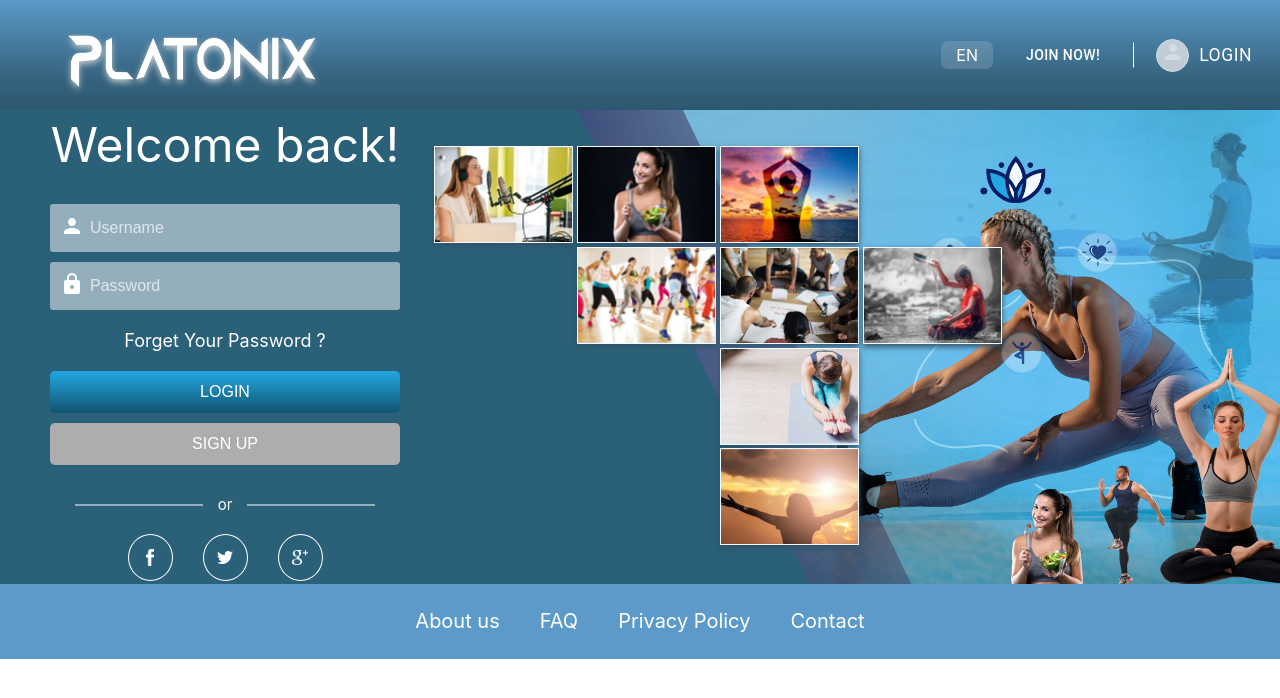
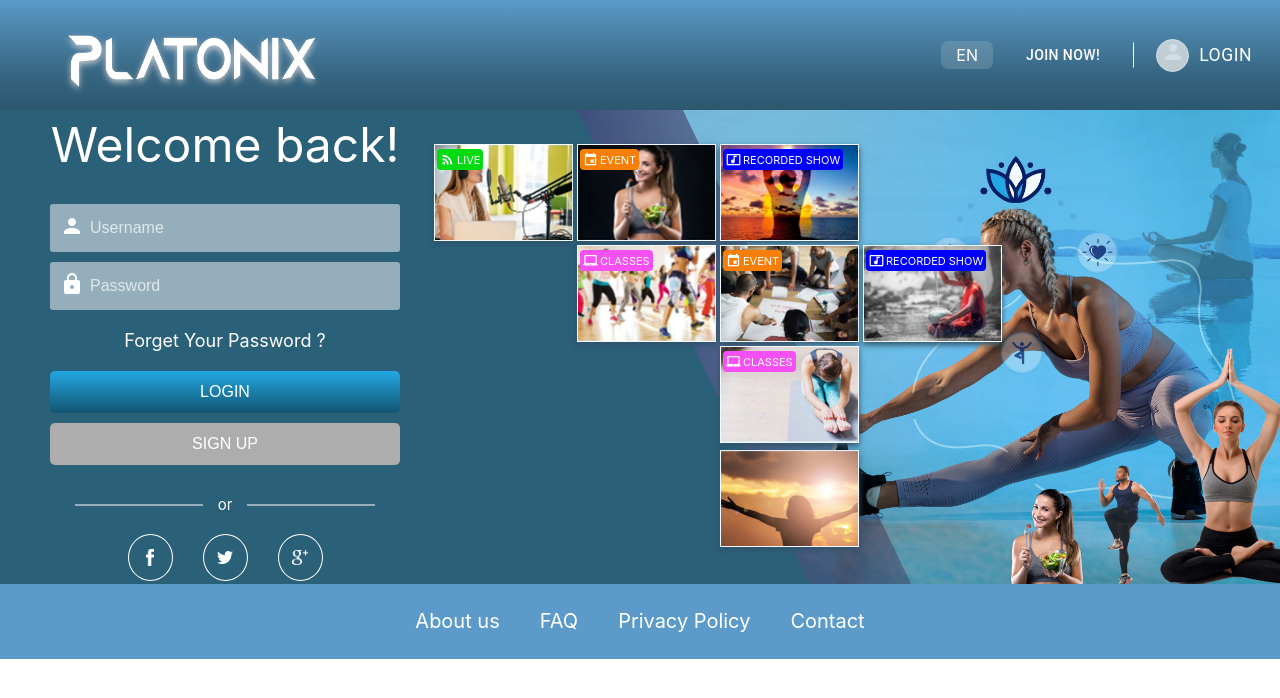
Before and after one commit to pawanruhela/Login-sample-task, a React (Create React App) app: page / in a window 1280 px wide. Shown: the top 698 px of the page. Built offline with nearby package versions, Linux system fonts and the light colour scheme.

Commit message:
updated thumbnails and style changes

```diff
--- a/src/Components/Login/Login.js
+++ b/src/Components/Login/Login.js
@@ -4,6 +4,10 @@ import Footer from '../../Common/Footer/Footer';
 import Header from '../../Common/Header/Header';
 import PersonIcon from '@material-ui/icons/Person';
 import LockIcon from '@material-ui/icons/Lock';
+import RssFeedIcon from '@material-ui/icons/RssFeed';
+import EventIcon from '@material-ui/icons/Event';
+import LaptopMacIcon from '@material-ui/icons/LaptopMac';
+import MusicVideoIcon from '@material-ui/icons/MusicVideo';
 
 import loginVector from '../../assets/images/login-vector.jpg';
 import facebookIcon from '../../assets/images/facebook-icon.svg';
@@ -53,21 +57,48 @@ export const Login = (...props) => {
                 <div className={loginStyle.loginVectorWrapper}>
                     <div className={loginStyle.thumbnailWrapper}>
                         <div>
+                            <a href="#">
+                                <span className={loginStyle.green}><RssFeedIcon/> Live</span>
                                 <img src={thumbnail1} alt="Thumbnail" title="Thumbnail" />
+                            </a>
+
+                            <a href="#">
+                                <span className={loginStyle.orange}><EventIcon/> Event</span>
                                 <img src={thumbnail2} alt="Thumbnail" title="Thumbnail" />
+                            </a>
+                            <a href="#">
+                                <span className={loginStyle.blue}><MusicVideoIcon/> Recorded Show</span>
                                 <img src={thumbnail3} alt="Thumbnail" title="Thumbnail" />
+                            </a>
                         </div>
                         <div className={loginStyle.secondRow}>
+                            <a href="#">
+                                <span className={loginStyle.pink}><LaptopMacIcon/>  Classes</span>
                                 <img src={thumbnail4} alt="Thumbnail" title="Thumbnail" />
+                            </a>
+                            <a href="#">
+                                <span className={loginStyle.orange}><EventIcon/>  Event</span>
                                 <img src={thumbnail5} alt="Thumbnail" title="Thumbnail" />
+                            </a>
+                            <a href="#">
+                                <span className={loginStyle.blue}><MusicVideoIcon/>  Recorded Show</span>
                                 <img src={thumbnail6} alt="Thumbnail" title="Thumbnail" />
+                            </a>
+
                         </div>
                         <div className={loginStyle.others}>
+                            <a href="#">
+                                <span className={loginStyle.pink}><LaptopMacIcon/>  Classes</span>
                                 <img src={thumbnail7} alt="Thumbnail" title="Thumbnail" />
+                            </a>
                             <img src={thumbnail8} alt="Thumbnail" title="Thumbnail" />
                         </div>
                     </div>
                     <img src={loginVector} alt="" />
+                    {/* <span className={loginStyle.img1}></span>
+                        <span className={loginStyle.img2}></span>
+                        <span className={loginStyle.img3}></span>
+                        <span className={loginStyle.img4}></span> */}
                 </div>
             </div>
             <Footer />
--- a/src/Components/Login/Login.module.css
+++ b/src/Components/Login/Login.module.css
@@ -213,6 +213,45 @@
     left: 32px;
 }
 
+.thumbnailWrapper a {
+    position: relative;
+}
+
+.thumbnailWrapper a span {
+    position: absolute;
+}
+
+.thumbnailWrapper a span {
+    position: absolute;
+    padding: 3px;
+    font-size: 11px;
+    border-radius: 4px;
+    color: #fff;
+    margin: 5px;
+    display: inline-flex;
+    align-items: center;
+    justify-content: center;
+    text-transform: uppercase;
+}
+.thumbnailWrapper svg {
+    font-size: 15px;
+    margin-right: 2px;
+}
+
+.thumbnailWrapper .green {
+    background: #01DC12;
+}
+
+.thumbnailWrapper .orange {
+    background: #F87F06;
+}
+.thumbnailWrapper .blue {
+    background: #0000FD;
+}
+.thumbnailWrapper .pink {
+    background: #F450F4;
+}
+
 .thumbnailWrapper img {
     border: 1px solid #f2faff;
     box-shadow: 0px 3px 6px #30526a;
@@ -224,7 +263,7 @@
 }
 
 .thumbnailWrapper img:hover {
-    opacity: 0.6;
+    opacity: 0.5;
 }
 
 .thumbnailWrapper .secondRow {
@@ -237,6 +276,43 @@
     margin-left: 286px;
 
 }
+
 .thumbnailWrapper .others img {
     margin-bottom: 3px;
 }
+
+.img1 {
+    width: 47px;
+    height: 45px;
+    background: url('../../assets/images/sprite.png') -10px -118px;
+    position: absolute;
+    right: 36%;
+    top: 27%;
+}
+
+.img2 {
+    width: 57px;
+    height: 51px;
+    background: url('../../assets/images/sprite.png') -163px -10px;
+    position: absolute;
+    top: 26%;
+    right: 18%;
+}
+
+.img3 {
+    width: 37px;
+    height: 42px;
+    background: url('../../assets/images/sprite.png') -77px -118px;
+    position: absolute;
+    top: 48%;
+    right: 28%;
+}
+
+.img4 {
+    width: 133px;
+    height: 88px;
+    background: url('../../assets/images/sprite.png') -10px -10px;
+    position: absolute;
+    top: 5%;
+    right: 24%;
+}
```
Lines whose indentation alone changed are shown as unchanged.
